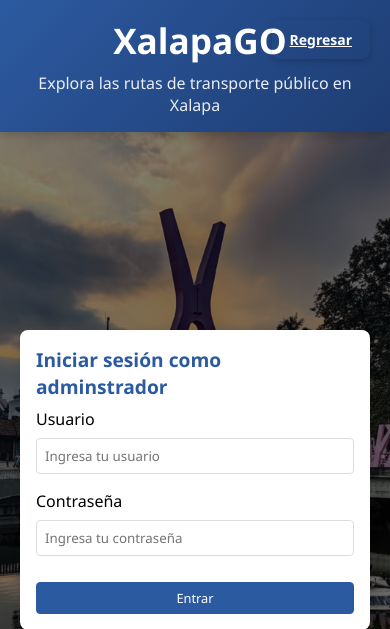
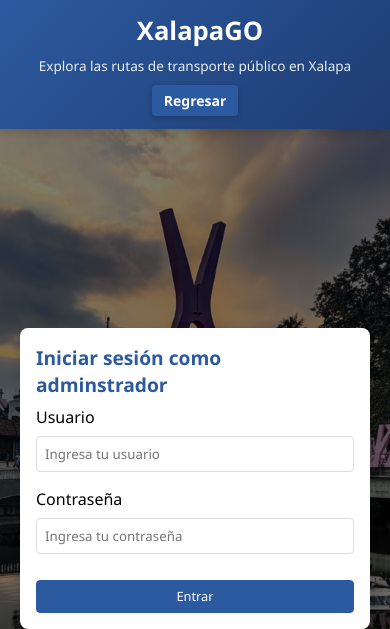
Before and after one commit to DylxnWRLD/XalapaGO, a PHP site: page /InicioSesion/loginAdmin.html in a window 390 px wide. Shown: the top 629 px of the page. Run offline with PHP 8.4, Linux system fonts and the light colour scheme.

Commit message:
Cambios en el archivo styles.css

```diff
--- a/styles.css
+++ b/styles.css
@@ -818,3 +818,81 @@ body {
 .auth-btn:hover {
   background-color: #0056b3; /* Azul más oscuro al pasar el mouse */
 }
+
+/*Responsivas para dispositivos moviles*/
+@media (max-width: 768px) {
+  /* Sidebar en móviles */
+  .sidebar {
+    position: absolute;
+    top: 0;
+    left: 0;
+    height: 100%;
+    transform: translateX(-100%); /* Oculto por defecto */
+    width: 280px;
+    background: #fff;
+    transition: transform 0.3s ease;
+  }
+
+  .sidebar.active {
+    transform: translateX(0); /* Se muestra al activar */
+  }
+
+  /* Botón hamburguesa */
+  .sidebar-toggle {
+    display: flex;
+    top: 20px;
+    left: 20px;
+    background: #2c5aa0;
+    color: white;
+    border: none;
+    border-radius: 6px;
+    width: 40px;
+    height: 40px;
+    font-size: 1.2rem;
+    justify-content: center;
+    align-items: center;
+    box-shadow: 0 2px 6px rgba(0,0,0,0.2);
+  }
+
+  /* Panel de estadísticas más compacto */
+  .stats-panel {
+    top: auto;
+    bottom: 20px;
+    right: 20px;
+    max-width: 160px;
+    padding: 8px;
+    font-size: 0.8rem;
+  }
+
+  /* Header más reducido */
+  .header {
+    padding: 0.8rem;
+  }
+
+  .header h1 {
+    font-size: 1.6rem;
+  }
+
+  .header p {
+    font-size: 0.85rem;
+  }
+
+  /* Área de autenticación en columna */
+  .auth-area {
+    position: static;
+    margin-top: 10px;
+    display: flex;
+    flex-direction: column;
+    gap: 6px;
+  }
+
+  .auth-area a {
+    background: #2c5aa0;
+    color: white;
+    text-decoration: none;
+    padding: 6px 12px;
+    border-radius: 4px;
+    font-size: 14px;
+    text-align: center;
+  }
+}
```
